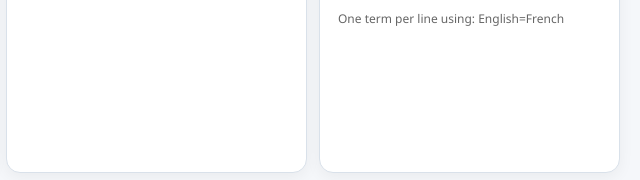
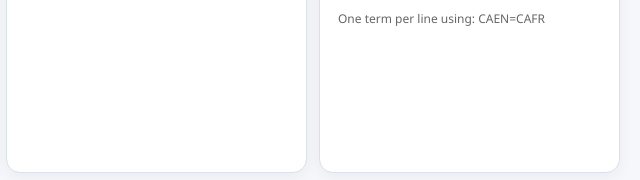
Before and after one commit to aditony-prog/english-canadian-french-translator, a plain HTML site: page index.html in a window 1280 px wide. Shown: the part 685-865 px from the top of the page, 640-1280 px from the left. Drawn offline with Linux system fonts and the light colour scheme.

Commit message:
Update index.html

```diff
--- a/index.html
+++ b/index.html
@@ -308,7 +308,7 @@
                     "
                 >
                     One term per line using:
-                    English=French
+                    CAEN=CAFR
                 </p>
 
             </div>
```
